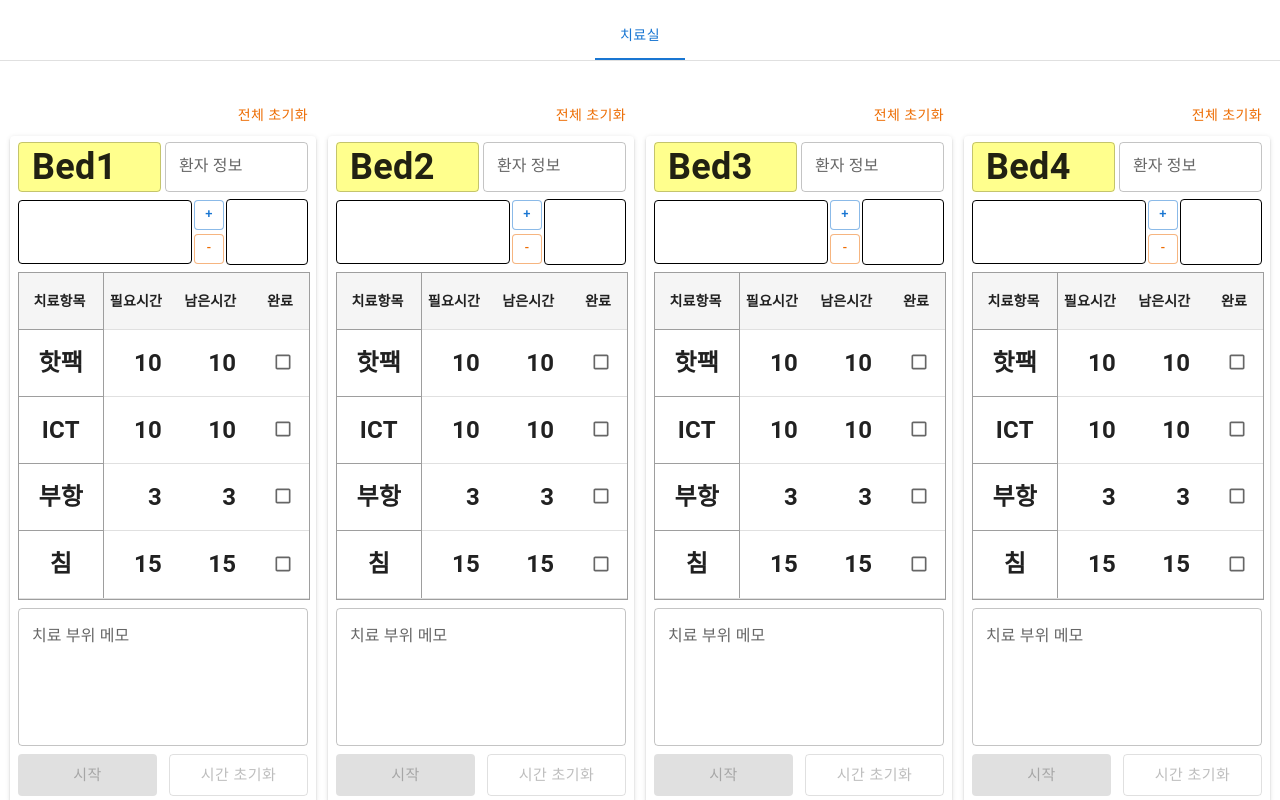
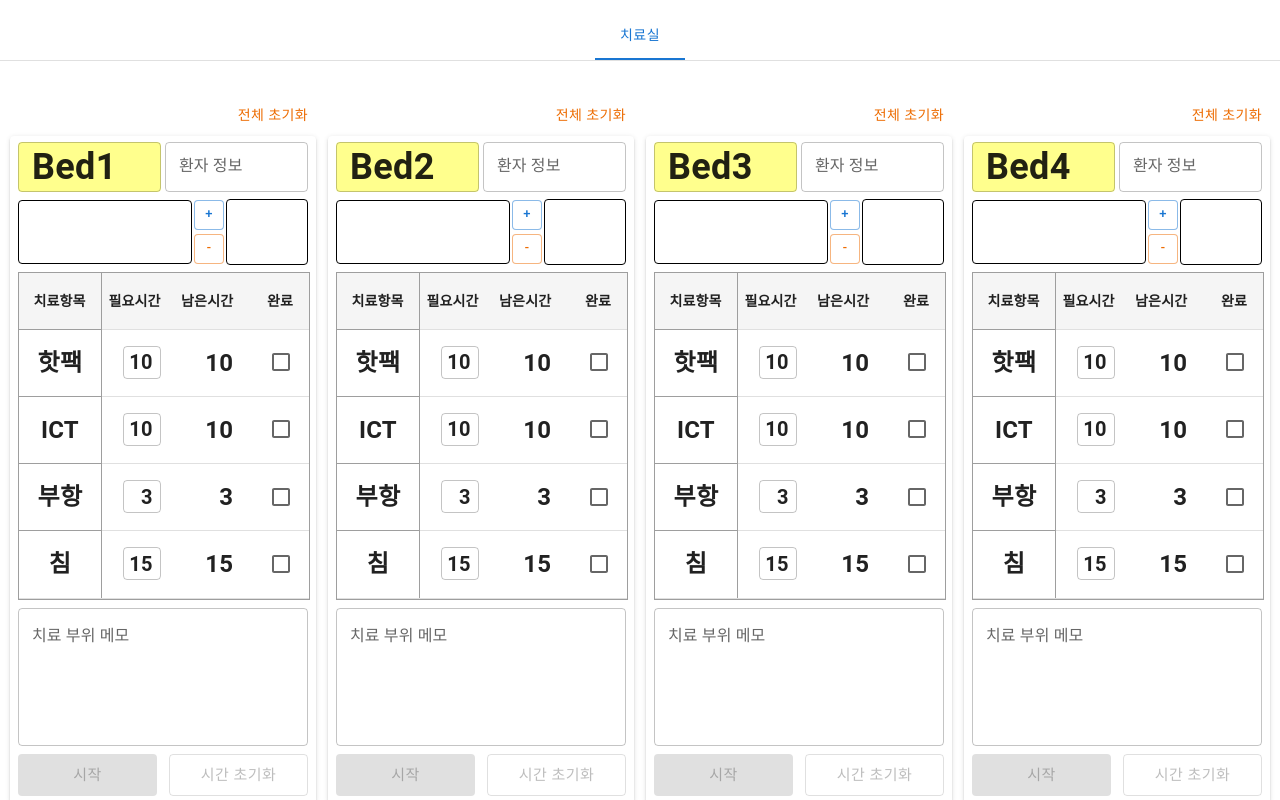
Before and after one commit to nacean/koreanMedicineTimer, a React (Vite) app: page / in a window 1280 px wide. Shown: the top 800 px of the page. Built offline with nearby package versions, Linux system fonts and the light colour scheme.

Commit message:
feat: 필요시간 수정 가능하게끔 수정

```diff
--- a/src/bed/Bed.tsx
+++ b/src/bed/Bed.tsx
@@ -186,8 +186,23 @@ const Bed: FC<Props> = ({ bedNum, roomNum, addDoneBedCount }) => {
     setTherapyList(updatedTherapyList);
   };
 
-  const handleTherapyComplete = (
-    event: React.ChangeEvent<HTMLInputElement>,
+  const handleTherapyComplete = (isComplete: boolean, handleIndex: number) => {
+    setTherapyList(
+      therapyList.map((therapy, index) => {
+        if (index === handleIndex) {
+          return {
+            ...therapy,
+            isComplete: isComplete,
+          };
+        } else {
+          return therapy;
+        }
+      })
+    );
+  };
+
+  const handleChangeTherapyNeedTime = (
+    needTime: number,
     handleIndex: number
   ) => {
     setTherapyList(
@@ -195,7 +210,7 @@ const Bed: FC<Props> = ({ bedNum, roomNum, addDoneBedCount }) => {
         if (index === handleIndex) {
           return {
             ...therapy,
-            isComplete: event.target.checked,
+            duration: needTime,
           };
         } else {
           return therapy;
@@ -282,6 +297,7 @@ const Bed: FC<Props> = ({ bedNum, roomNum, addDoneBedCount }) => {
             handleTherapyComplete={handleTherapyComplete}
             pickedTherapyIndex={pickedTherapyIndex}
             pickTherapyIndex={pickTherapyIndex}
+            handleChangeTherapyNeedTime={handleChangeTherapyNeedTime}
           />
           <TextField
             id="outlined-multiline-static"
--- a/src/bed/therapy/TherapyList.tsx
+++ b/src/bed/therapy/TherapyList.tsx
@@ -6,6 +6,7 @@ import {
   TableCell,
   TableBody,
   Checkbox,
+  TextField,
 } from "@mui/material";
 import { FC } from "react";
 
@@ -15,12 +16,10 @@ import { createStyles } from "@src/utils/utils";
 
 interface Props {
   therapyList: TherapyType[];
-  handleTherapyComplete: (
-    event: React.ChangeEvent<HTMLInputElement>,
-    handleIndex: number
-  ) => void;
+  handleTherapyComplete: (isComplete: boolean, handleIndex: number) => void;
   pickedTherapyIndex: number | null;
   pickTherapyIndex: (pickIndex: number) => void;
+  handleChangeTherapyNeedTime: (needTime: number, handleIndex: number) => void;
 }
 
 const TherapyList: FC<Props> = ({
@@ -28,6 +27,7 @@ const TherapyList: FC<Props> = ({
   handleTherapyComplete,
   pickedTherapyIndex,
   pickTherapyIndex,
+  handleChangeTherapyNeedTime,
 }) => {
   return (
     <TableContainer css={{ border: "1px solid #9e9e9e" }}>
@@ -86,22 +86,36 @@ const TherapyList: FC<Props> = ({
                 {row.name}
               </TableCell>
               <TableCell align="right" css={styles.bodyCell}>
-                {getTherapyTime(row.duration)}
+                <TextField
+                  size="small"
+                  type="number"
+                  inputProps={{ style: styles.needTimeInput }}
+                  InputProps={{ sx: styles.removeNumberArrow }}
+                  onClick={(e) => {
+                    e.stopPropagation();
+                  }}
+                  onChange={(e) => {
+                    handleChangeTherapyNeedTime(
+                      Number(e.target.value) * 60,
+                      index
+                    );
+                  }}
+                  value={row.duration / 60}
+                />
               </TableCell>
               <TableCell align="right" css={styles.bodyCell}>
                 {getTherapyTime(row.remainTime)}
               </TableCell>
               <TableCell
                 align="right"
-                css={(styles.bodyCell, { paddingTop: 13 })}
+                css={[styles.bodyCell, { paddingTop: 12 }]}
               >
                 <Checkbox
                   css={{ padding: 0 }}
                   checked={row.isComplete}
                   onChange={(event) => {
-                    handleTherapyComplete(event, index);
+                    handleTherapyComplete(event.target.checked, index);
                   }}
-                  size="small"
                 />
               </TableCell>
             </TableRow>
@@ -124,6 +138,25 @@ const styles = createStyles({
     fontWeight: 700,
     paddingLeft: 0,
   },
+  needTimeInput: {
+    boxSizing: "border-box",
+    paddingLeft: 0,
+    paddingRight: 8,
+    width: 38,
+    height: 33,
+    fontSize: 20,
+    fontWeight: 700,
+    textAlign: "end",
+  },
+  removeNumberArrow: {
+    "input::-webkit-outer-spin-button, input::-webkit-inner-spin-button": {
+      WebkitAppearance: "none",
+      margin: 0,
+    },
+    "input[type=number]": {
+      MozAppearance: "textfield",
+    },
+  },
   bodyCell: {
     fontSize: 24,
     fontWeight: 700,
```
